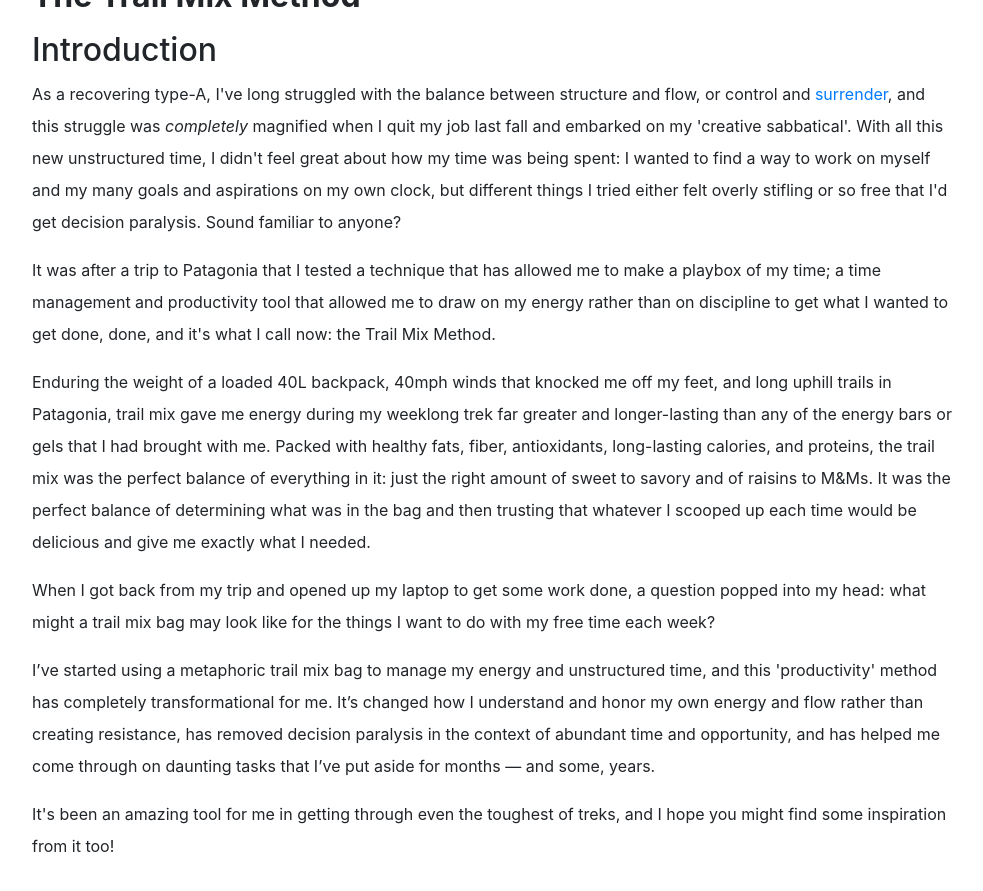
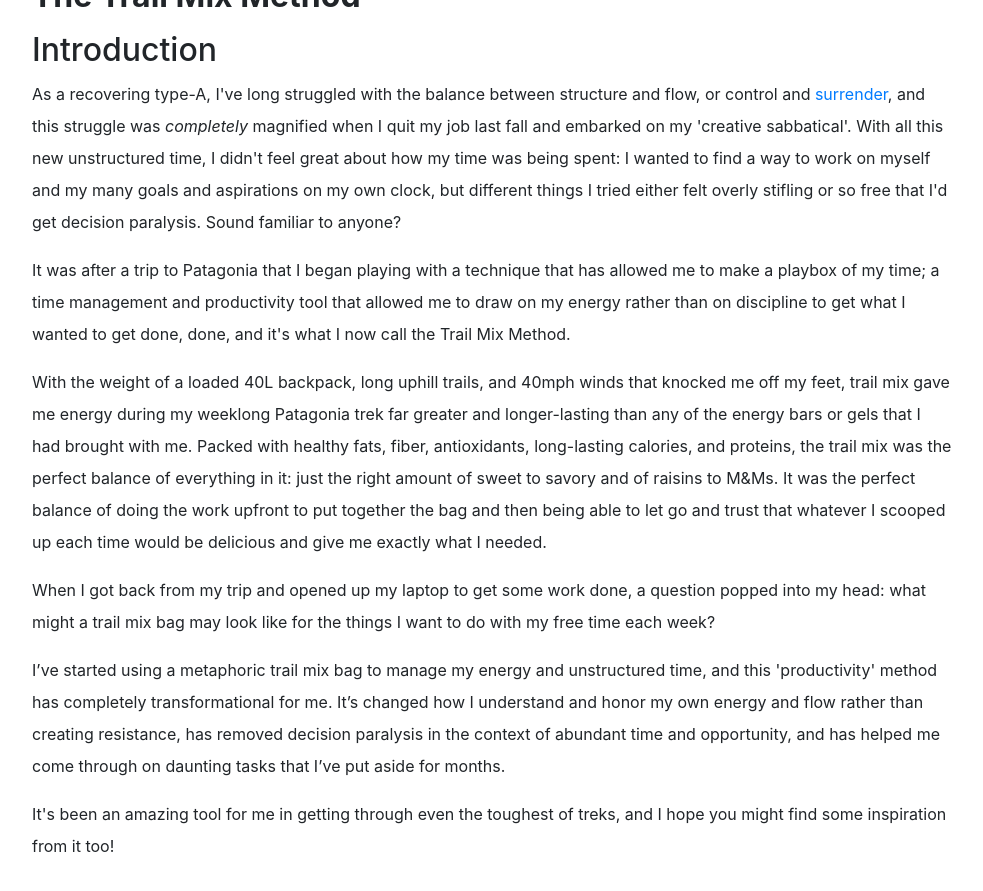
Before and after one commit to dalkat/dalkat.github.io, a Jekyll site: the page built from trailmix.md, in a window 1280 px wide and 900 px high, scrolled down 594 px. Shown: the top 891 px of the window, without its empty margins (148-1131 px from the left). Built offline with Jekyll 4.4.1, drawn with Linux system fonts in a browser that asks for light colours; nearby versions of some CDN libraries; some web fonts are replaced; library files that are not in the unit come from our copies.

Commit message:
TMM 4.7.5

```diff
--- a/_layouts/trailmix.html
+++ b/_layouts/trailmix.html
@@ -43,11 +43,11 @@ layout: default-sub
 	        <p><h2><strong>The Trail Mix Method</strong></h2></p>
 	        <p><h2>Introduction</h2>
 	        <p>As a recovering type-A, I've long struggled with the balance between structure and flow, or control and <a href="https://amzn.to/2tEqj3V" target="_blank">surrender</a>, and this struggle was <i>completely</i> magnified when I quit my job last fall and embarked on my 'creative sabbatical'. With all this new unstructured time, I didn't feel great about how my time was being spent: I wanted to find a way to work on myself and my many goals and aspirations on my own clock, but different things I tried either felt overly stifling or so free that I'd get decision paralysis. Sound familiar to anyone?</p>
-            <p>It was after a trip to Patagonia that I tested a technique that has allowed me to make a playbox of my time; a time management and productivity tool that allowed me to draw on my energy rather than on discipline to get what I wanted to get done, done, and it's what I call now: the Trail Mix Method. </p>
-            <p>Enduring the weight of a loaded 40L backpack, 40mph winds that knocked me off my feet, and long uphill trails in Patagonia, trail mix gave me energy during my weeklong trek far greater and longer-lasting than any of the energy bars or gels that I had brought with me. Packed with healthy fats, fiber, antioxidants, long-lasting calories, and proteins, the trail mix was the perfect balance of everything in it: just the right amount of sweet to savory and of raisins to M&Ms. It was the perfect balance of determining what was in the bag and then trusting that whatever I scooped up each time would be delicious and give me exactly what I needed.</p>
+            <p>It was after a trip to Patagonia that I began playing with a technique that has allowed me to make a playbox of my time; a time management and productivity tool that allowed me to draw on my energy rather than on discipline to get what I wanted to get done, done, and it's what I now call the Trail Mix Method. </p>
+            <p>With the weight of a loaded 40L backpack, long uphill trails, and 40mph winds that knocked me off my feet, trail mix gave me energy during my weeklong Patagonia trek far greater and longer-lasting than any of the energy bars or gels that I had brought with me. Packed with healthy fats, fiber, antioxidants, long-lasting calories, and proteins, the trail mix was the perfect balance of everything in it: just the right amount of sweet to savory and of raisins to M&Ms. It was the perfect balance of doing the work upfront to put together the bag and then being able to let go and trust that whatever I scooped up each time would be delicious and give me exactly what I needed.</p>
 
             <p>When I got back from my trip and opened up my laptop to get some work done, a question popped into my head: what might a trail mix bag may look like for the things I want to do with my free time each week?</p>
-            <p>I&rsquo;ve started using a metaphoric trail mix bag to manage my energy and unstructured time, and this 'productivity' method has completely transformational for me. It&rsquo;s changed how I understand and honor my own energy and flow rather than creating resistance, has removed decision paralysis in the context of abundant time and opportunity, and has helped me come through on daunting tasks that I&rsquo;ve put aside for months &mdash; and some, years.</p>
+            <p>I&rsquo;ve started using a metaphoric trail mix bag to manage my energy and unstructured time, and this 'productivity' method has completely transformational for me. It&rsquo;s changed how I understand and honor my own energy and flow rather than creating resistance, has removed decision paralysis in the context of abundant time and opportunity, and has helped me come through on daunting tasks that I&rsquo;ve put aside for months.</p>
             <p>It's been an amazing tool for me in getting through even the toughest of treks, and I hope you might find some inspiration from it too!
 
              </p>
```
